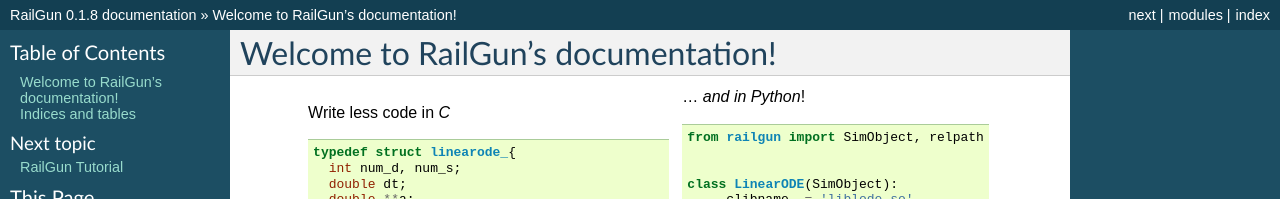
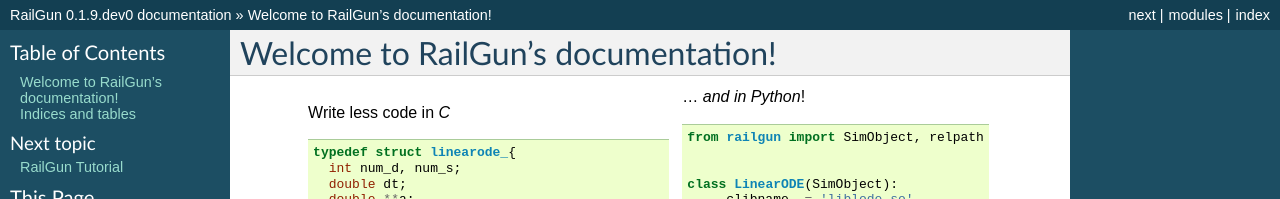
Before and after one commit to tkf/railgun, a Sphinx documentation site: the page built from doc/source/index.rst, in a window 1280 px wide and 900 px high. Shown: the top 199 px of the window. Built offline with Sphinx 7.4.7, drawn with Linux system fonts in a browser that asks for light colours; formulas are drawn with MathJax 3; some of the changed text lies outside the part shown.

Commit message:
Bump to 0.1.9.dev0

```diff
--- a/doc/source/conf.py
+++ b/doc/source/conf.py
@@ -51,9 +51,9 @@
 # built documents.
 #
 # The short X.Y version.
-version = '0.1.8'
+version = '0.1.9'
 # The full version, including alpha/beta/rc tags.
-release = '0.1.8'
+release = '0.1.9.dev0'
 
 # The language for content autogenerated by Sphinx. Refer to documentation
 # for a list of supported languages.
--- a/railgun/__init__.py
+++ b/railgun/__init__.py
@@ -77,7 +77,7 @@
 # [[[end]]]
 
 __author__  = "Takafumi Arakaki"
-__version__ = "0.1.8"
+__version__ = "0.1.9.dev0"
 __license__ = "MIT License"
 
 import os
```
